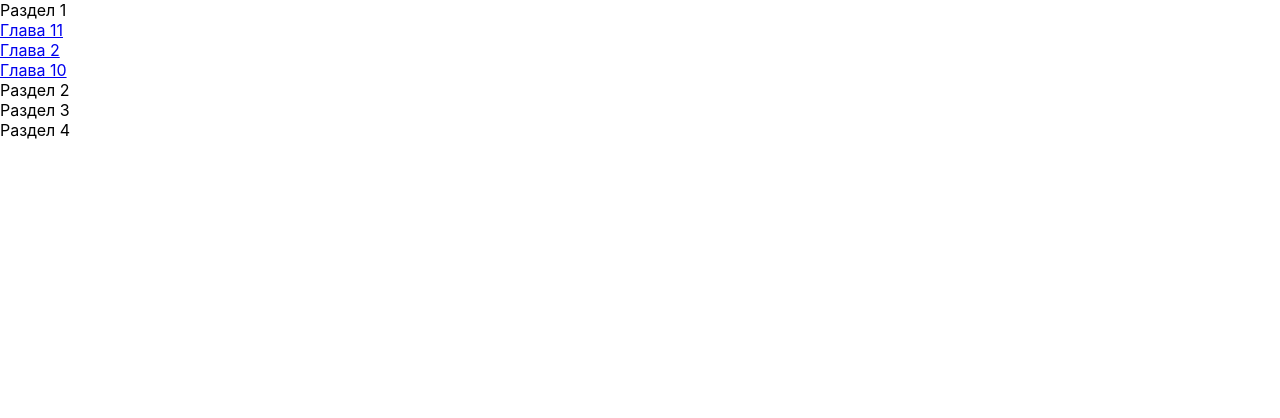
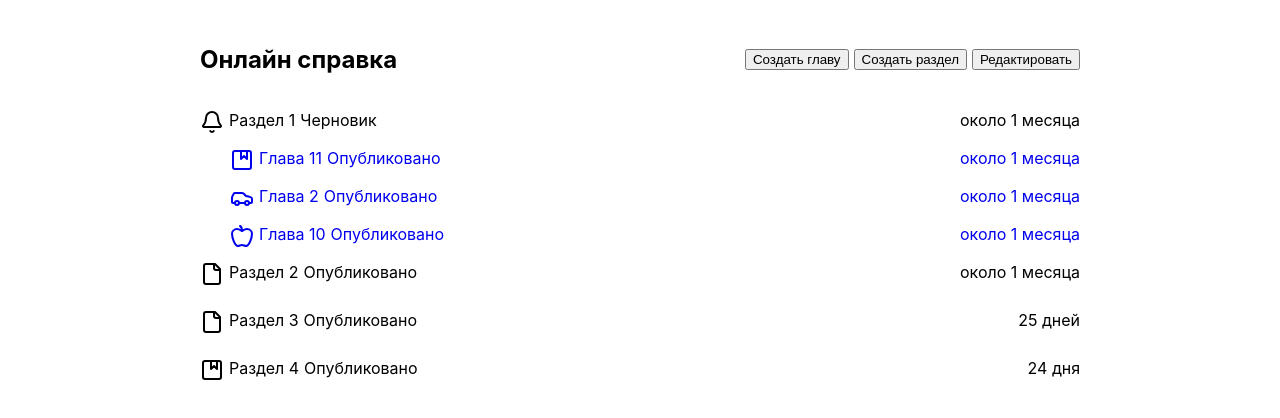
Before and after one commit to beeshnik/lab_code_introduction, a React (Create React App) app: page / in a window 1280 px wide. Shown: the top 418 px of the page. Built offline with nearby package versions, Linux system fonts and the light colour scheme.

Commit message:
Структурирование главной страницы

```diff
--- a/src/pages/home/index.jsx
+++ b/src/pages/home/index.jsx
@@ -2,21 +2,51 @@ import React from "react"
 import {useGetChapters} from "../../shared/hooks";
 import Section from "../../widgets/section";
 import Chapter from "../../widgets/chapter";
+import "./styles.css"
 
 export default function HomePage(){
 
     const query = useGetChapters()
 
     return (
-        <div>
+        <div className="container">
+            <div className="header">
+                <div className="label">
+                    <h2>Онлайн справка</h2>
+                </div>
+                <div className="navigation">
+                    <button>Создать главу</button>
+                    <button>Создать раздел</button>
+                    <button>Редактировать</button>
+                </div>
+            </div>
+            <div className="sections">
                 {query.isLoading ?
                     "Загрузка" :
                     query.isError ? "Ошибка!" : query?.data?.sections.map((section, index) => (
-                    <Section title={section.title} key={index}>
+                        <Section title={section.title}
+                                 key={index}
+                                 icon={section.icon}
+                                 createDate={section.createDate}
+                                 updateDate={section.updateDate}
+                                 isEnabled={section.isEnabled}
+                                 displayOrder={section.displayOrder}
+                        >
                             {section.chapters.map((chapter, index) => (
-                            <Chapter key={index} title={chapter.title} chapterId={chapter.id} />
+                                <Chapter
+                                    key={index}
+                                    title={chapter.title}
+                                    chapterId={chapter.id}
+                                    icon={chapter.icon}
+                                    isEnabled={chapter.isEnabled}
+                                    createDate={chapter.createDate}
+                                    updateDate={chapter.updateDate}
+                                    sectionId={chapter.sectionId}
+                                    displayOrder={chapter.displayOrder}
+                                />
                             ))}
                         </Section>
                     ))}
+            </div>
         </div>)
 }
--- /dev/null
+++ b/src/pages/home/styles.css
@@ -0,0 +1,35 @@
+
+div.container {
+    display: flex;
+    flex-direction: column;
+    justify-content: center;
+    align-items: center;
+    padding: 25px 200px 0 200px;
+    gap: 16px;
+}
+
+div.header {
+    display: flex;
+    flex-direction: row;
+    align-items: center;
+    width: 100%;
+    justify-content: space-between;
+}
+
+div.label {
+
+}
+
+div.navigation {
+    display: flex;
+    flex-direction: row;
+    align-items: center;
+    gap: 5px;
+}
+
+div.sections {
+    display: flex;
+    flex-direction: column;
+    width: 100%;
+    gap: 10px;
+}
--- /dev/null
+++ b/src/shared/ui/icon/index.jsx
@@ -0,0 +1,15 @@
+import { icons } from 'lucide-react';
+
+export default function Icon(props){
+    const iconName = props.name.slice(2, props.name.length);
+    const LucideIcon = icons[iconName];
+    const StandartIcon = icons["Album"];
+
+    return (
+        LucideIcon === undefined ?
+            <StandartIcon color={props.color} size={props.size} />
+            :
+            <LucideIcon color={props.color} size={props.size}
+        />
+    );
+}
--- /dev/null
+++ b/src/shared/ui/publicStatus/index.jsx
@@ -0,0 +1,9 @@
+import React from 'react';
+
+export default function PublicStatus(props) {
+    return (
+        <div>
+            {props.isEnabled ? "Опубликовано" : "Черновик"}
+        </div>
+    )
+}
--- a/src/widgets/chapter/index.jsx
+++ b/src/widgets/chapter/index.jsx
@@ -1,14 +1,34 @@
 import React from 'react';
 import {Link} from "react-router-dom";
+import "./styles.css"
+import Icon from "../../shared/ui/icon";
+import { format, compareAsc } from "date-fns";
+import { formatDistanceToNow } from "date-fns";
+import { ru } from "date-fns/locale"
 
 export default function Chapter(props) {
 
+    const lastDate = new Date(props.updateDate)
+    const date = formatDistanceToNow(lastDate, {locale: ru})
+
     return (
-        <div>
-            <Link to={`/${props.chapterId}/articles`}>
-                {props.title}
-                <br/>
-            </Link>
-        </div>
+        <Link to={`/${props.chapterId}/articles`} style={{textDecoration: 'none'}}>
+            <div className="chapter">
+                <div className="chapter-name">
+                    <div className="chapter-icon">
+                        <Icon name={props.icon}/>
+                    </div>
+                    <div className="chapter-title">
+                        {props.title}
+                    </div>
+                    <div className="chapter-status">
+                        {props.isEnabled ? "Опубликовано" : "Черновик"}
+                    </div>
+                </div>
+                <div className="chapter-history">
+                    {date}
+                </div>
+            </div>
+        </Link>
     )
 }
--- /dev/null
+++ b/src/widgets/chapter/styles.css
@@ -0,0 +1,19 @@
+div.chapter {
+    display: flex;
+    flex-direction: row;
+    justify-content: space-between;
+    width: 100%;
+    gap: 5px;
+}
+
+div.chapter-name {
+    display: flex;
+    flex-direction: row;
+    width: 50%;
+    padding-left: 30px;
+    gap: 5px;
+}
+
+div.chapter-history {
+
+}
--- a/src/widgets/section/index.jsx
+++ b/src/widgets/section/index.jsx
@@ -1,11 +1,36 @@
 import React from 'react';
+import Icon from "../../shared/ui/icon";
+import "./styles.css"
+import {formatDistanceToNow} from "date-fns";
+import {ru} from "date-fns/locale";
+import PublicStatus from "../../shared/ui/publicStatus";
 
 export default function Section(props) {
+
+    const lastDate = new Date(props.updateDate)
+    const date = formatDistanceToNow(lastDate, {locale: ru})
+
     return (
-        <div>
-            {props.title}
-            <br />
-            {props.children}
+        <div className="section">
+            <div className="section-container">
+                <div className="section-name">
+                    <div className="section-icon">
+                        <Icon name={props.icon}/>
+                    </div>
+                    <div className="section-title">
+                        {props.title}
+                    </div>
+                    <div className="section-status">
+                        <PublicStatus isEnabled={props.isEnabled} />
+                    </div>
+                </div>
+                <div className="section-history">
+                    {date}
+                </div>
+            </div>
+            <div className="chapters">
+                {props.children}
+            </div>
         </div>
     )
 }
--- /dev/null
+++ b/src/widgets/section/styles.css
@@ -0,0 +1,21 @@
+div.section-container {
+    display: flex;
+    flex-direction: row;
+    justify-content: space-between;
+    width: 100%;
+    gap: 5px;
+}
+
+div.chapters {
+    margin-top: 10px;
+    display: flex;
+    flex-direction: column;
+    gap: 10px;
+}
+
+div.section-name {
+    display: flex;
+    flex-direction: row;
+    width: 50%;
+    gap: 5px;
+}
```
Also changed, not shown: src/widgets/article/styles.css (added). Lines whose indentation alone changed are shown as unchanged.
